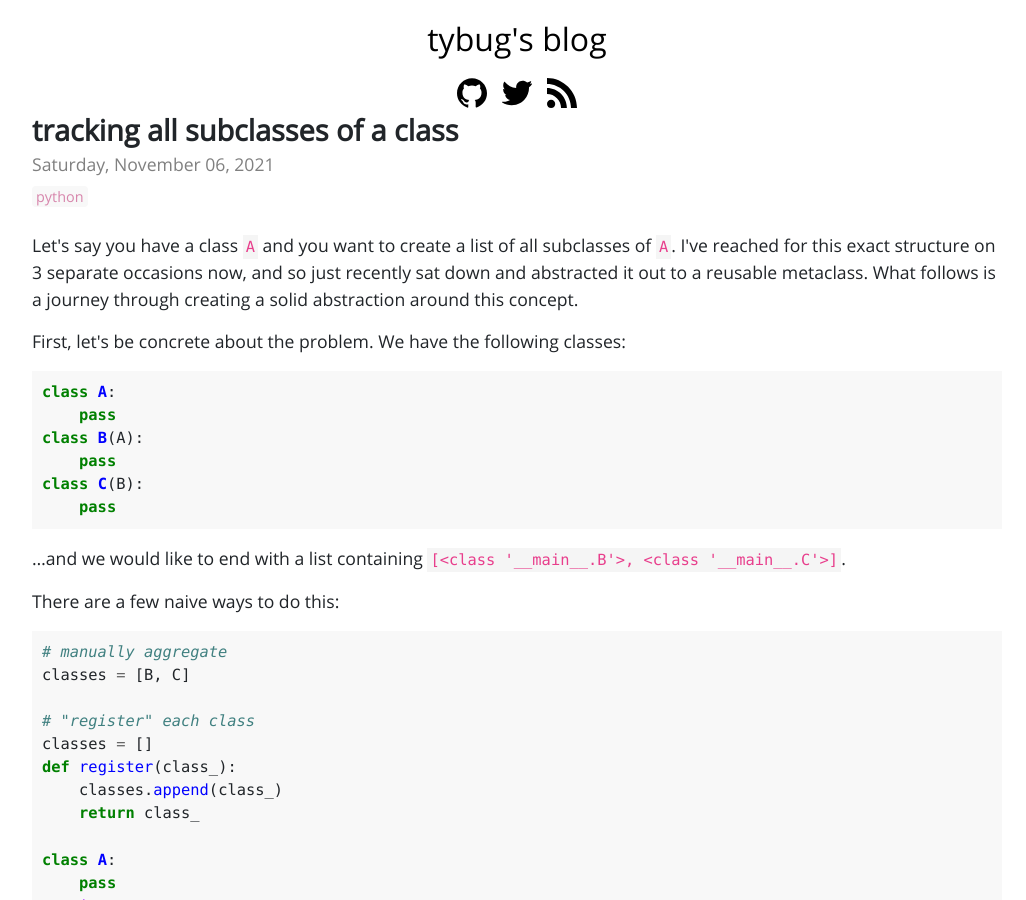
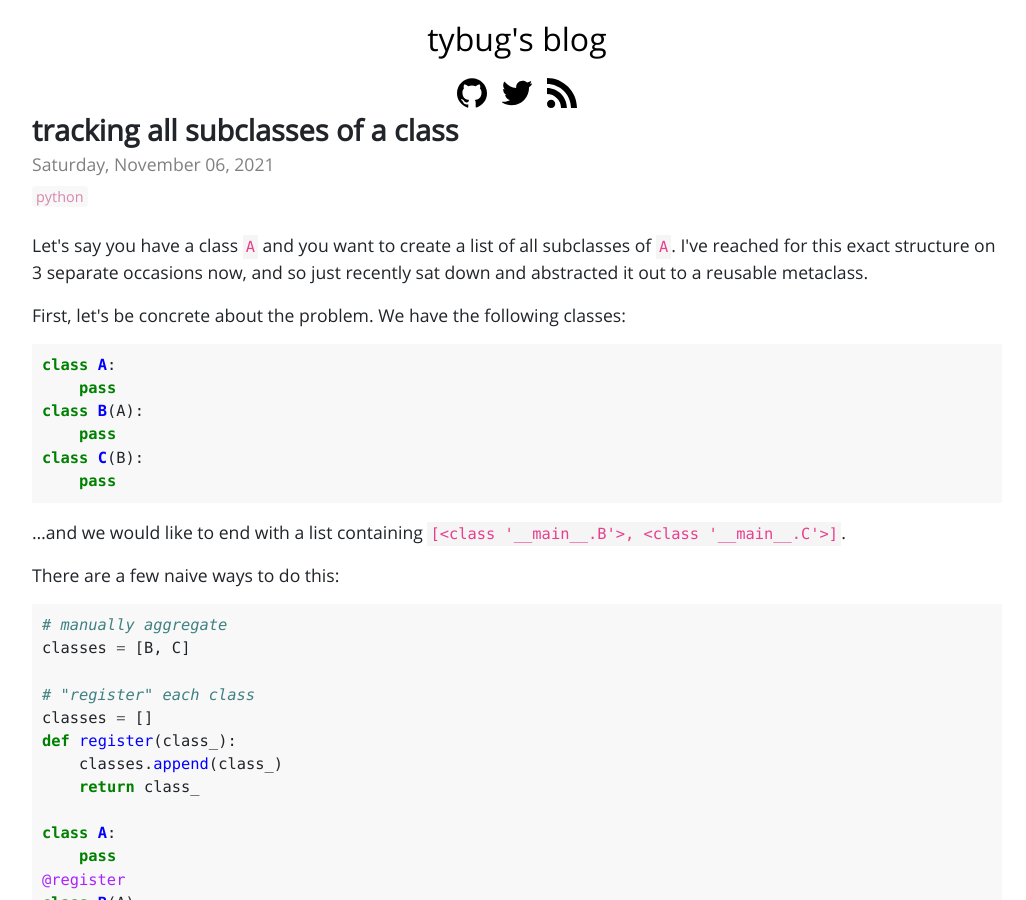
Before and after one commit to Liam-DeVoe/liam-devoe.github.io, a Jekyll site: the page built from _posts/2021-11-06-tracking-all-subclasses-of-a-class.md, in a window 1280 px wide and 900 px high. Shown: the whole window, without its empty margins (123-1149 px from the left). Built offline with Jekyll 4.4.1, drawn with Linux system fonts in a browser that asks for light colours; nearby versions of some CDN libraries.

Commit message:
slight reword in tracking subclasses post

```diff
--- a/_posts/2021-11-06-tracking-all-subclasses-of-a-class.md
+++ b/_posts/2021-11-06-tracking-all-subclasses-of-a-class.md
@@ -4,7 +4,7 @@ layout: post
 tags: python
 ---
 
-Let's say you have a class `A` and you want to create a list of all subclasses of `A`. I've reached for this exact structure on 3 separate occasions now, and so just recently sat down and abstracted it out to a reusable metaclass. What follows is a journey through creating a solid abstraction around this concept.
+Let's say you have a class `A` and you want to create a list of all subclasses of `A`. I've reached for this exact structure on 3 separate occasions now, and so just recently sat down and abstracted it out to a reusable metaclass.
 
 First, let's be concrete about the problem. We have the following classes:
 
```
